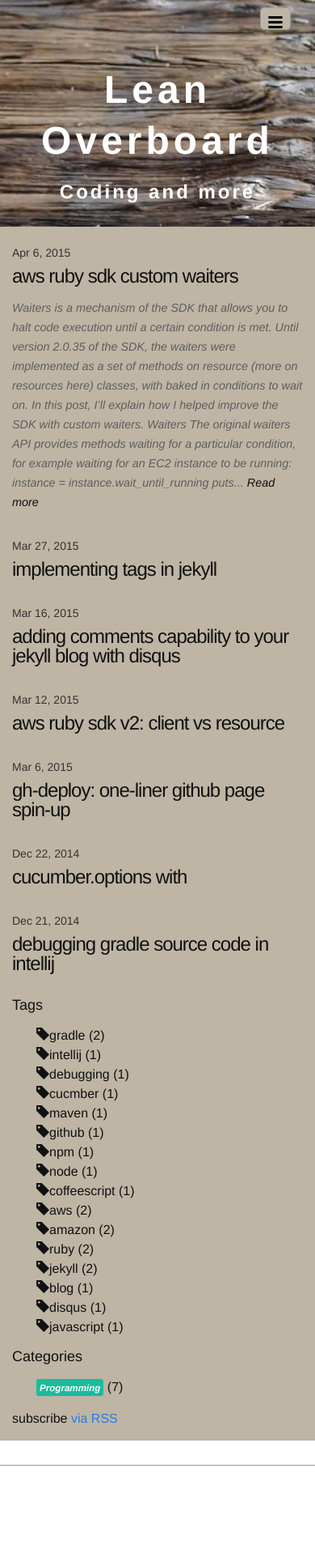
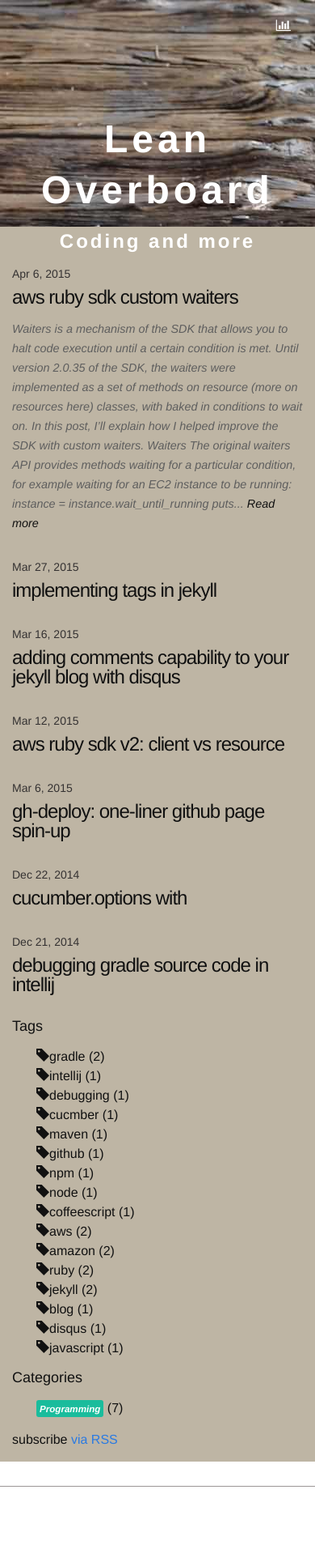
Before and after one commit to danielsiwiec/leanoverboard.com, a Jekyll site: the page built from index.html, in a window 390 px wide. Shown: the whole page at 81% size. Built offline with Jekyll 4.4.1, drawn with Linux system fonts in a browser that asks for light colours; nearby versions of some CDN libraries; comment, search, counter and statistics services are not loaded; before the commit the page ends 1900 px from its top, so only the background shows below that.

Commit message:
Add post stats

```diff
--- a/_includes/footer.html
+++ b/_includes/footer.html
@@ -2,20 +2,17 @@
 
   <div class="wrapper">
 
-    <div class="footer-col-wrapper">
-      <div class="footer-col  footer-col-1">
+      <div class="col-md-3">
         <ul class="contact-list">
           <li><i class='glyphicon glyphicon-envelope'></i> <a href="mailto:{{ site.email }}">{{ site.email }}</a></li>
         </ul>
       </div>
 
-      <div class="footer-col  footer-col-2">
+      <div class="col-sm-3">
         <i class="fa fa-github"></i>
         <a href="https://github.com/{{ site.github_username }}">{{ site.github_username }}</a>
       </div>
 
-    </div>
-
   </div>
 
 </footer>
--- a/_includes/head.html
+++ b/_includes/head.html
@@ -19,6 +19,8 @@
   <!-- Latest compiled and minified JavaScript -->
   <script src="https://maxcdn.bootstrapcdn.com/bootstrap/3.3.4/js/bootstrap.min.js"></script>
 
+  <script type="text/javascript" src="https://www.google.com/jsapi"></script>
+
   <link rel="stylesheet" href="{{ " /css/main.css " | prepend: site.baseurl }}">
   <link rel="canonical" href="{{ page.url | replace:'index.html','' | prepend: site.baseurl | prepend: site.url }}">
 </head>
--- a/_includes/header.html
+++ b/_includes/header.html
@@ -1,24 +1,10 @@
 <header class="site-header">
 
-  <div class="wrapper">
+  <div class="wrapper site-nav">
 
-    <nav class="site-nav">
-      <a href="#" class="menu-icon">
-        <svg viewBox="0 0 18 15">
-          <path fill="#424242" d="M18,1.484c0,0.82-0.665,1.484-1.484,1.484H1.484C0.665,2.969,0,2.304,0,1.484l0,0C0,0.665,0.665,0,1.484,0 h15.031C17.335,0,18,0.665,18,1.484L18,1.484z"/>
-          <path fill="#424242" d="M18,7.516C18,8.335,17.335,9,16.516,9H1.484C0.665,9,0,8.335,0,7.516l0,0c0-0.82,0.665-1.484,1.484-1.484 h15.031C17.335,6.031,18,6.696,18,7.516L18,7.516z"/>
-          <path fill="#424242" d="M18,13.516C18,14.335,17.335,15,16.516,15H1.484C0.665,15,0,14.335,0,13.516l0,0 c0-0.82,0.665-1.484,1.484-1.484h15.031C17.335,12.031,18,12.696,18,13.516L18,13.516z"/>
-        </svg>
-      </a>
-
-      <div class="trigger">
-        {% for page in site.pages %}
-          {% if page.title %}
-          <a class="page-link" href="{{ page.url | prepend: site.baseurl }}">{{ page.title }}</a>
-          {% endif %}
-        {% endfor %}
-      </div>
-    </nav>
+    <div class="col-sm-2 col-sm-offset-3">
+      <a href="/stats"><i class="fa fa-bar-chart"></i></a>
+    </div>
 
   </div>
 
--- a/_sass/_layout.scss
+++ b/_sass/_layout.scss
@@ -23,67 +23,7 @@
 
 .site-nav {
     float: right;
-    line-height: 56px;
-
-    .menu-icon {
-        display: none;
-    }
-
-    .page-link {
-        color: $text-color;
-        line-height: $base-line-height;
-
-        // Gaps between nav items, but not on the first one
-        &:not(:first-child) {
-            margin-left: 20px;
-        }
-    }
-
-    @include media-query($on-palm) {
-        position: absolute;
-        top: 9px;
-        right: 30px;
-        background-color: $background-color;
-        border: 1px solid $grey-color-light;
-        border-radius: 5px;
-        text-align: right;
-
-        .menu-icon {
-            display: block;
-            float: right;
-            width: 36px;
-            height: 26px;
-            line-height: 0;
-            padding-top: 10px;
-            text-align: center;
-
-            > svg {
-                width: 18px;
-                height: 15px;
-
-                path {
-                    fill: $grey-color-dark;
-                }
-            }
-        }
-
-        .trigger {
-            clear: both;
-            display: none;
-        }
-
-        &:hover .trigger {
-            display: block;
-            padding-bottom: 5px;
-        }
-
-        .page-link {
-            display: block;
-            padding: 5px 10px;
-        }
-    }
 }
-
 
 
 /**
--- a/css/main.scss
+++ b/css/main.scss
@@ -99,7 +99,7 @@ ul.tags, ul.categories {
 
 .site-title {
   text-align: center;
-  margin-top: $heading-height * 0.25;
+  margin-top: $heading-height * 0.4;
 }
 
 .site-title a, .site-title a:visited {
@@ -109,7 +109,7 @@ ul.tags, ul.categories {
   letter-spacing: 5px;
 }
 
-.site-footer a, .site-footer a:visited, .site-footer i {
+.site-footer a, .site-footer a:visited, .site-footer i, .site-nav a, .site-nav a:visited, .site-nav i {
   color: $background-text-color;
 }
 
```
Also changed, not shown: _includes/postStats.js (added, +62 -0 lines), about.md (deleted, +0 -11 lines), stats.md (added, +10 -0 lines).
